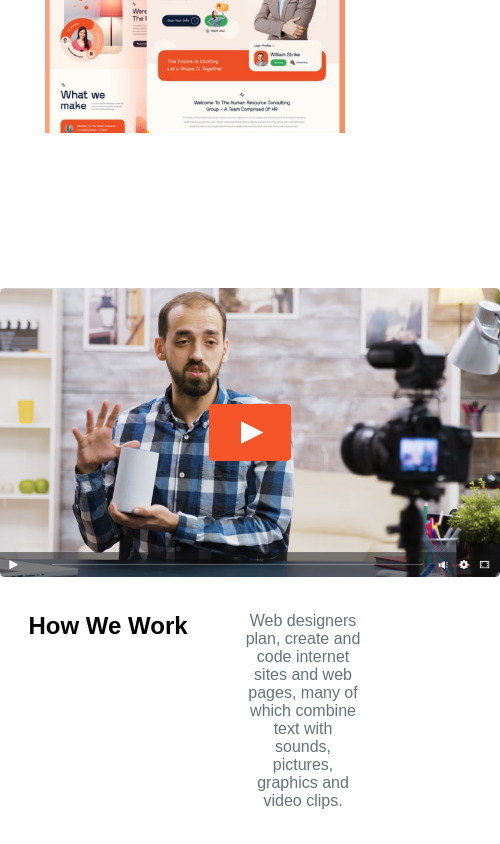
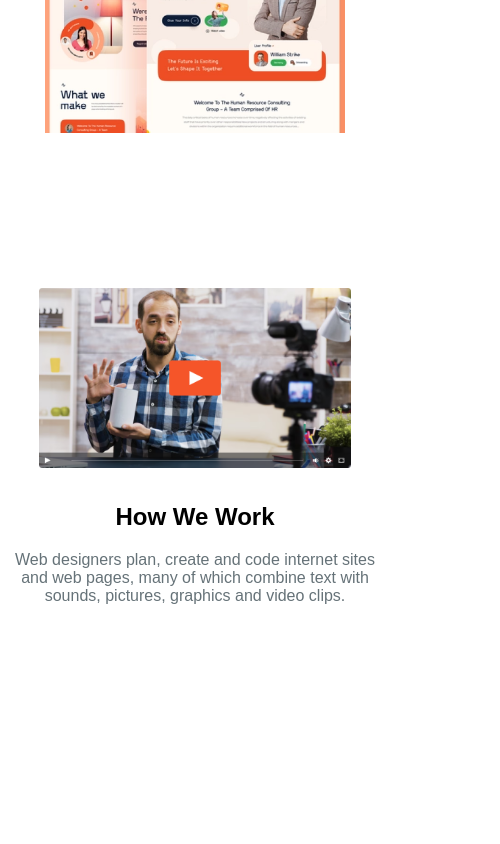
Before and after one commit to Gabriel-Aroucas/BusinessPage, a React (Vite) app: page / in a window 390 px wide. Shown: the part 3567-4411 px from the top of the page, 500 px wide, since content can reach past the window. After the commit the page ends 4282 px from the top, so only its background shows below. Built offline with nearby package versions, Linux system fonts and the light colour scheme.

Commit message:
:bug: fix: responsivo ajustado

```diff
--- a/src/App.css
+++ b/src/App.css
@@ -365,3 +365,15 @@ p {
     width: 30%;
     opacity: 0.7;
 }
+
+@media (max-width:500px){
+.howWeWork .howWeWorkContent{
+    flex-direction: column;
+}
+.howWeWork .howWeWorkContent p{
+    width: 100%;
+}
+.howWeWork .howWeWorkSrc img{
+    width: 80%;
+}
+}
```
